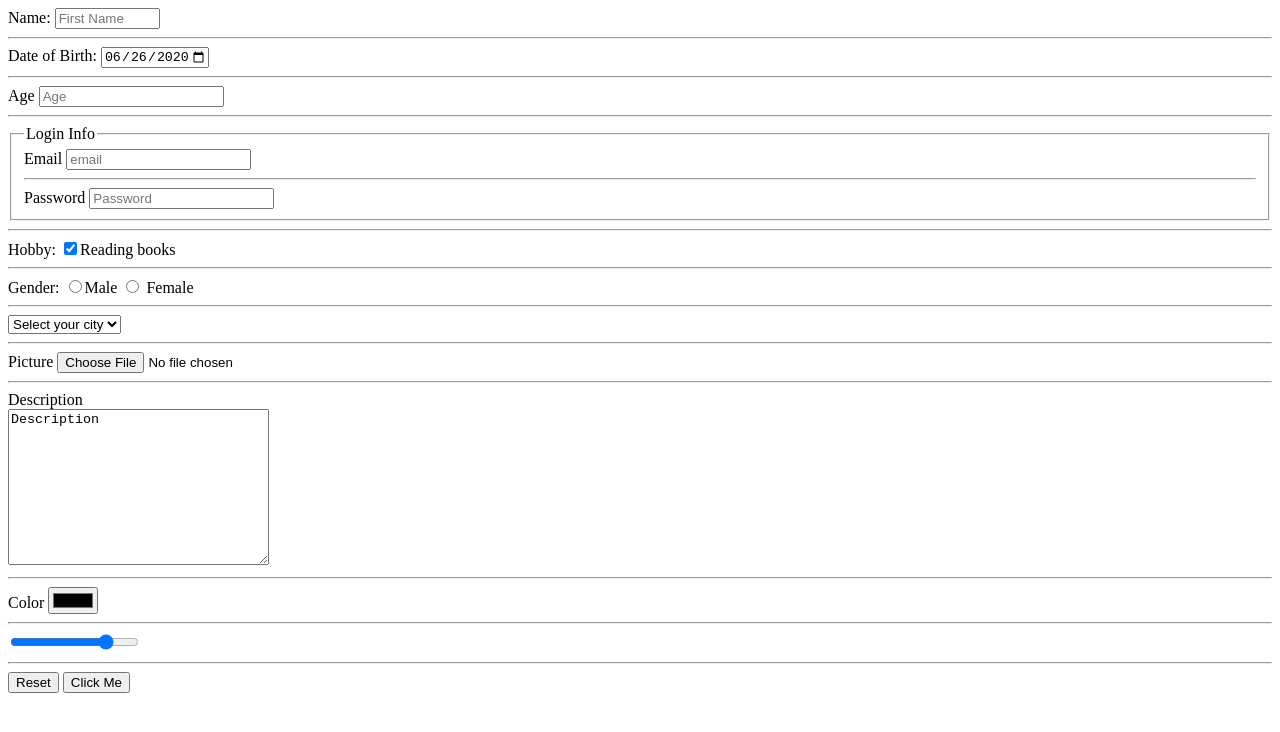
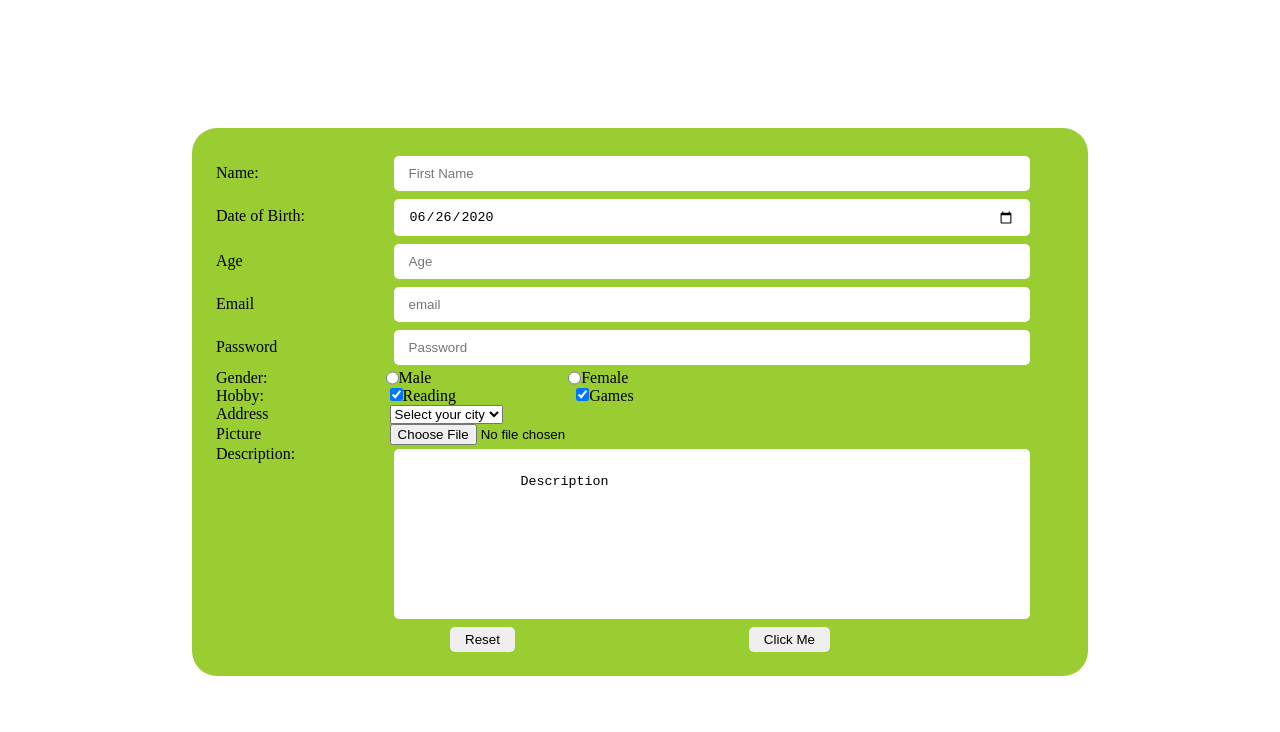
Before and after one commit to mcTasty2529/MERN_eVolve, a plain HTML site: page (8-9)_forms/8_form.html in a window 1280 px wide. Drawn offline with Linux system fonts and the light colour scheme.

Commit message:
form styling

```diff
--- a/(8-9)_forms/8_form.html
+++ b/(8-9)_forms/8_form.html
@@ -4,13 +4,76 @@
     <meta charset="UTF-8" />
     <meta name="viewport" content="width=device-width, initial-scale=1.0" />
     <title>Document</title>
+    <style>
+      * {
+        margin: 0;
+        padding: 0;
+        box-sizing: border-box;
+      }
+      form {
+        background-color: yellowgreen;
+        width: 70%;
+        margin: auto;
+        margin-top: 10%;
+        padding: 24px;
+        border-radius: 25px;
+
+        /* box-shadow: 0 0 20px 2px gray; */
+      }
+      label {
+        display: inline-block;
+        width: 20%;
+      }
+      input[type="text"],
+      input[type="number"],
+      input[type="date"],
+      input[type="email"],
+      input[type="password"],
+      textarea {
+        width: 75%;
+        padding-left: 15px;
+        padding-right: 15px;
+        padding-top: 10px;
+        padding-bottom: 10px;
+        margin: 4px;
+        border-radius: 5px;
+        border: 0;
+        outline: 0;
+        resize: none;
+      }
+      .genderdiv {
+        display: flex;
+        padding: 0;
+      }
+      .buttons {
+        width: 100%;
+        display: flex;
+        justify-content: space-evenly;
+      }
+      button,
+      input[type="reset"] {
+        padding: 5px 15px;
+        border-radius: 5px;
+        border: 0;
+        transition: 100ms ease;
+      }
+      button:hover,
+      input[type="reset"]:hover {
+        transform: scale(1.3);
+        cursor: pointer;
+      }
+      button:active,
+      input[type="reset"]:active {
+        transform: scale(1);
+      }
+    </style>
   </head>
   <body>
     <!-- form methods
     get:(default)
         -to get info from server
         -eg: search
-        -not secure cuz data is passed through url
+        -not secure cuz data is passed tbrough url
         -limited data size
 
     post:
@@ -34,7 +97,7 @@
           maxlength="15"
           size="10"
         />
-        <hr />
+
         <label for="dob">Date of Birth:</label>
         <input
           type="date"
@@ -44,16 +107,13 @@
           max="2025-05-05"
           min="2010-05-05"
         />
-        <hr />
+
         <label for="age">Age</label>
         <input type="number" name="age" id="age" placeholder="Age" />
-        <hr />
 
-        <fieldset>
-          <legend>Login Info</legend>
         <label for="email">Email</label>
         <input type="email" id="email" name="email" placeholder="email" />
-          <hr />
+
         <label for="password">Password</label>
         <input
           type="password"
@@ -62,9 +122,19 @@
           placeholder="Password"
           required
         />
-        </fieldset>
 
-        <hr />
+        <div class="genderdiv">
+          <label>Gender:</label>
+
+          <input type="radio" value="m" id="male" name="gender" /><label
+            for="male"
+            >Male</label
+          >
+
+          <input type="radio" value="f" id="female" name="gender" />
+          <label for="female">Female</label>
+        </div>
+
         <label>Hobby:</label>
         <input
           type="checkbox"
@@ -72,41 +142,44 @@
           name="hobby"
           value="read"
           checked
-        /><label for="read">Reading books</label>
-        <hr />
+        /><label for="read">Reading</label>
+        <input
+          type="checkbox"
+          id="games"
+          name="hobby"
+          value="games"
+          checked
+        /><label for="read">Games</label>
 
-        <label>Gender:</label>
-        <input type="radio" value="m" id="male" name="gender" /><label
-          for="male"
-          >Male</label
-        >
-        <input type="radio" value="f" id="female" name="gender" />
-        <label for="female">Female</label>
-        <hr />
-        <label for="address"></label>
+        <div class="addressdiv">
+          <label for="address">Address</label>
           <select name="add" id="address">
             <option value="" disabled selected>Select your city</option>
             <option value="ktm">Kathandu</option>
             <option value="pkr">Pokhara</option>
             <option value="cwn">Chitwan</option>
           </select>
-        <hr />
+        </div>
+
         <label for="pic">Picture</label>
         <input type="file" id="file" />
-        <hr />
-        <label for="textarea">Description</label>
-        <br />
+
+        <div class="descdiv">
+          <label for="textarea" style="vertical-align: top">Description:</label>
           <textarea name="text" id="textarea" cols="30" rows="10">
+
               Description</textarea
           >
-        <hr />
-        <label for="color">Color</label>
-        <input type="color" />
-        <hr />
-        <input type="range" value="78" />
-        <hr />
+        </div>
+        <div class="buttons">
+          <div>
             <input type="reset" />
+          </div>
+
+          <div>
             <button>Click Me</button>
+          </div>
+        </div>
       </form>
     </main>
   </body>
```
Also changed, not shown: (8-9)_forms/9_form2.html (deleted, +0 -9 lines), (8-9)_forms/index.css (added). Lines whose indentation alone changed are shown as unchanged.
